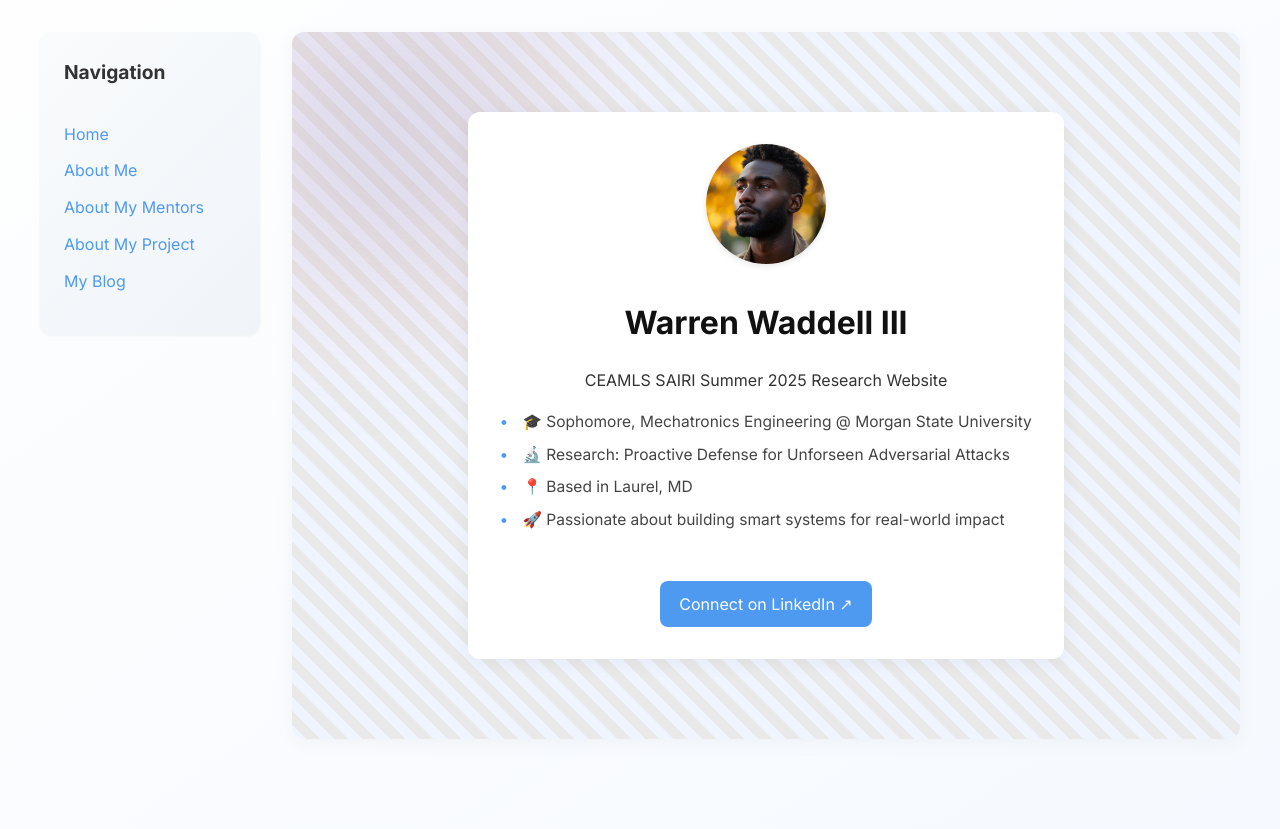
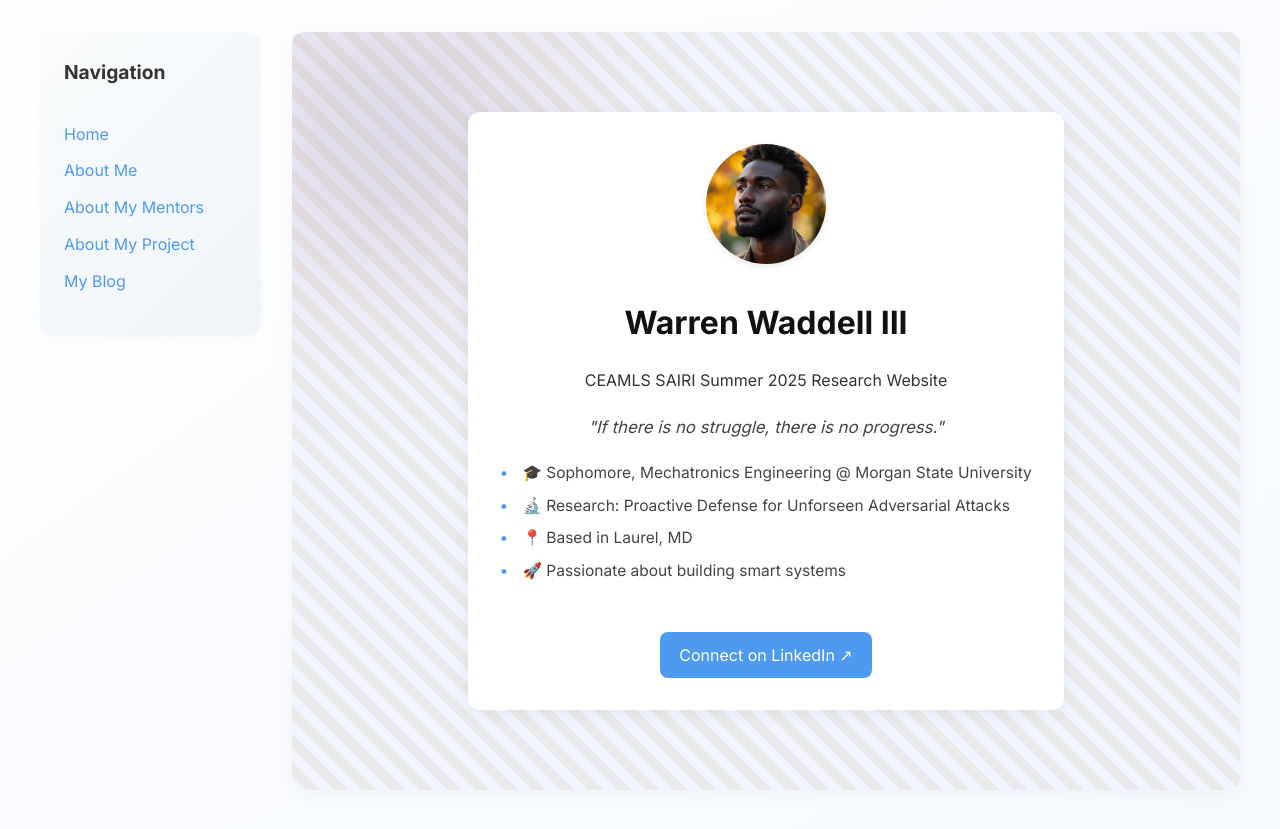
Before and after one commit to Waddelltre3/Waddelltre3.github.io, a Jekyll site: the page built from index.md, in a window 1280 px wide. Shown: the top 829 px of the page. Built offline with Jekyll 4.4.1, drawn with Linux system fonts in a browser that asks for light colours.

Commit message:
Update index.md

```diff
--- a/index.md
+++ b/index.md
@@ -3,13 +3,13 @@ layout: home
 title: Warren Waddell III
 description: CEAMLS SAIRI Summer 2025 Research Website
 
-
+motto: "If there is no struggle, there is no progress."
 
 quick_facts:
   - "🎓 Sophomore, Mechatronics Engineering @ Morgan State University"
   - "🔬 Research: Proactive Defense for Unforseen Adversarial Attacks"
   - "📍 Based in Laurel, MD"
-  - "🚀 Passionate about building smart systems for real-world impact"
+  - "🚀 Passionate about building smart systems"
 
 linkedin: https://www.linkedin.com/in/warren-waddell-iii-4407a9280
 image: /assets/images/me.jpg
```
